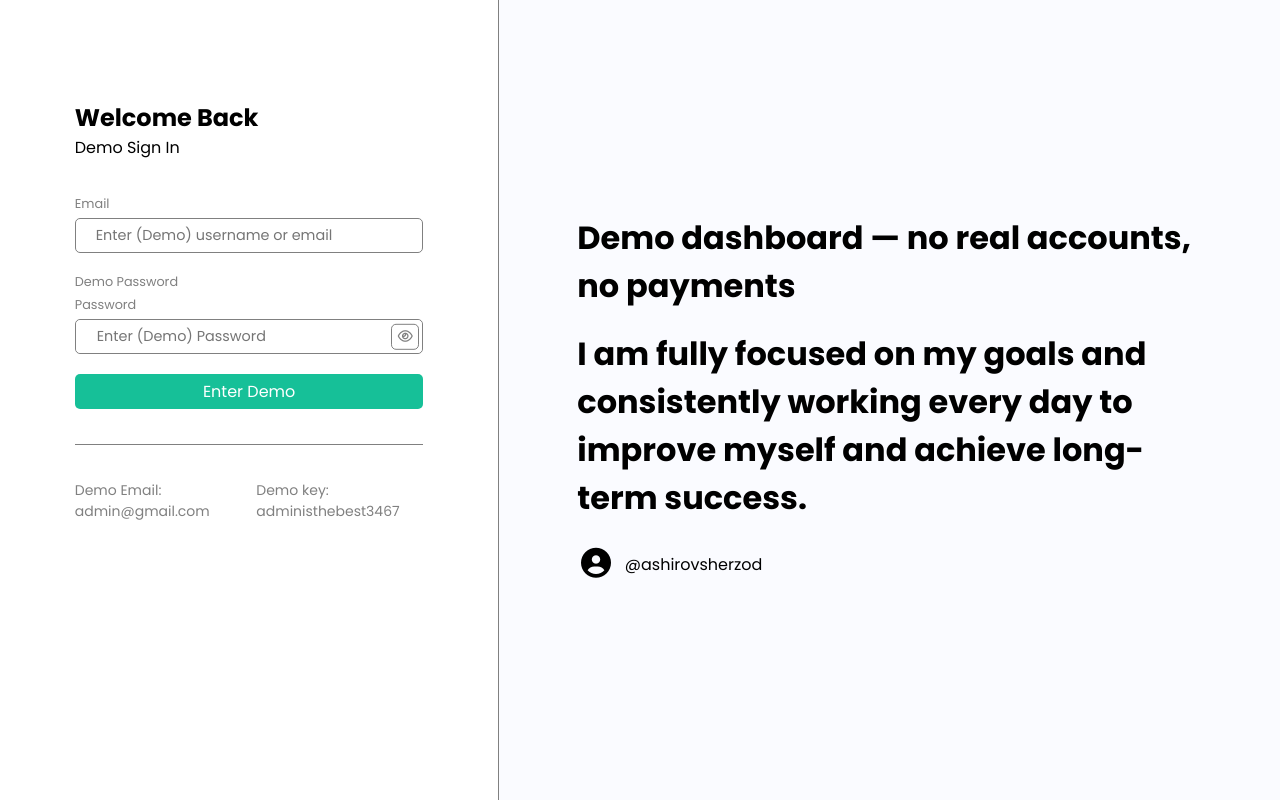
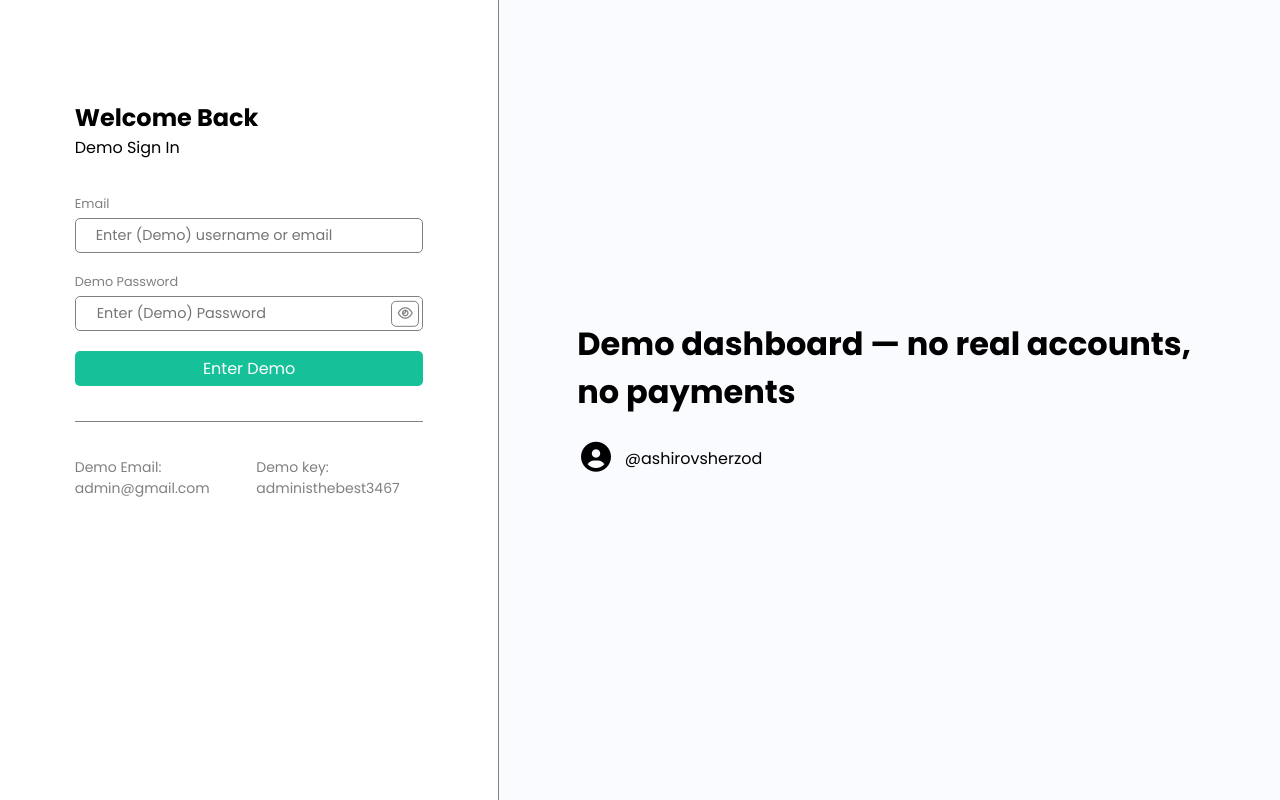
Before and after one commit to AshirovSherzod/dashboard-js, a plain HTML site: page index.html in a window 1280 px wide. Drawn offline with Linux system fonts and the light colour scheme.

Commit message:
task done

```diff
--- a/index.html
+++ b/index.html
@@ -36,7 +36,6 @@
           </div>
           <div class="login-sect__form-password">
             <label for="">Demo Password</label>
-            <label for="">Password</label>
             <div class="login-sect__form-password__input">
               <input
                 name="password"
@@ -60,10 +59,6 @@
       </section>
       <section class="login-img">
         <h2>Demo dashboard — no real accounts, no payments</h2>
-        <h2>
-          I am fully focused on my goals and consistently working every day to
-          improve myself and achieve long-term success.
-        </h2>
         <div class="login-img__profile">
           <p class="login-img__profile-img">
             <i class="fa-solid fa-circle-user"></i>
```
